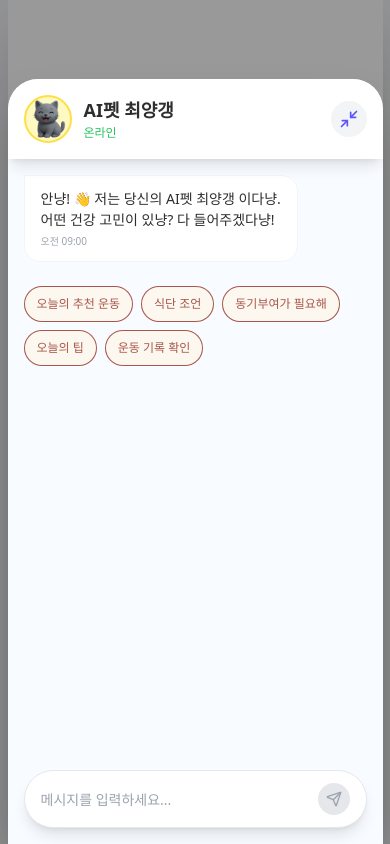
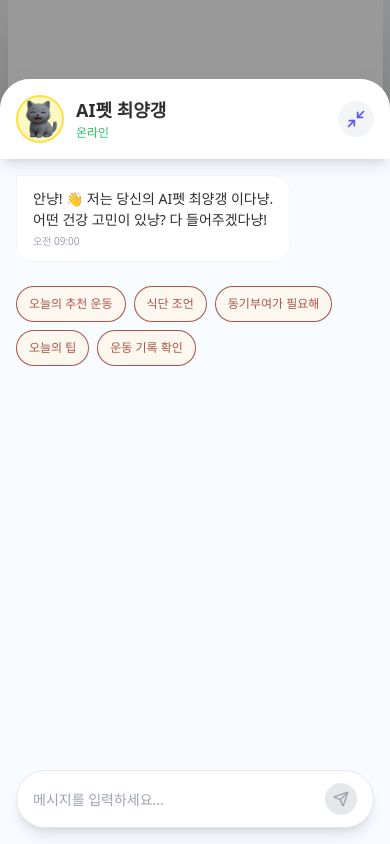
Before and after one commit to root-ryu/heai, a Next.js app: page /chat in a window 390 px wide. Built offline with nearby package versions, Linux system fonts and the light colour scheme.

Commit message:
Fix ChatPage sizing to match responsive pattern

```diff
--- a/app/src/components/ChatPage.tsx
+++ b/app/src/components/ChatPage.tsx
@@ -166,7 +166,7 @@ export default function ChatPage() {
 
       {/* 모달 컨테이너 */}
       <div className="fixed bottom-0 left-0 right-0 z-50 flex justify-center pointer-events-none">
-        <div className="w-full max-w-[375px] pointer-events-auto animate-slide-up-from-bottom">
+        <div className="w-full pointer-events-auto animate-slide-up-from-bottom">
           {/* 메인 채팅 영역 */}
           <div
             className={`bg-neutral-50 flex flex-col rounded-t-[30px] shadow-2xl overflow-hidden transition-all h-[94vh] max-h-[765px]`}
@@ -314,7 +314,7 @@ export default function ChatPage() {
         {/* 가상 키보드 영역 */}
         {showKeyboard && (
           <div className="fixed bottom-0 left-0 right-0 z-[60] flex justify-center bg-gray-100">
-            <div className="w-full max-w-[375px]">
+            <div className="w-full">
               {/* 입력창 (키보드 위) */}
               <div className="w-full px-4 py-3 bg-neutral-50">
                 <div className="flex items-center gap-2 bg-white rounded-full px-4 py-3 shadow-lg border border-gray-200">
```
